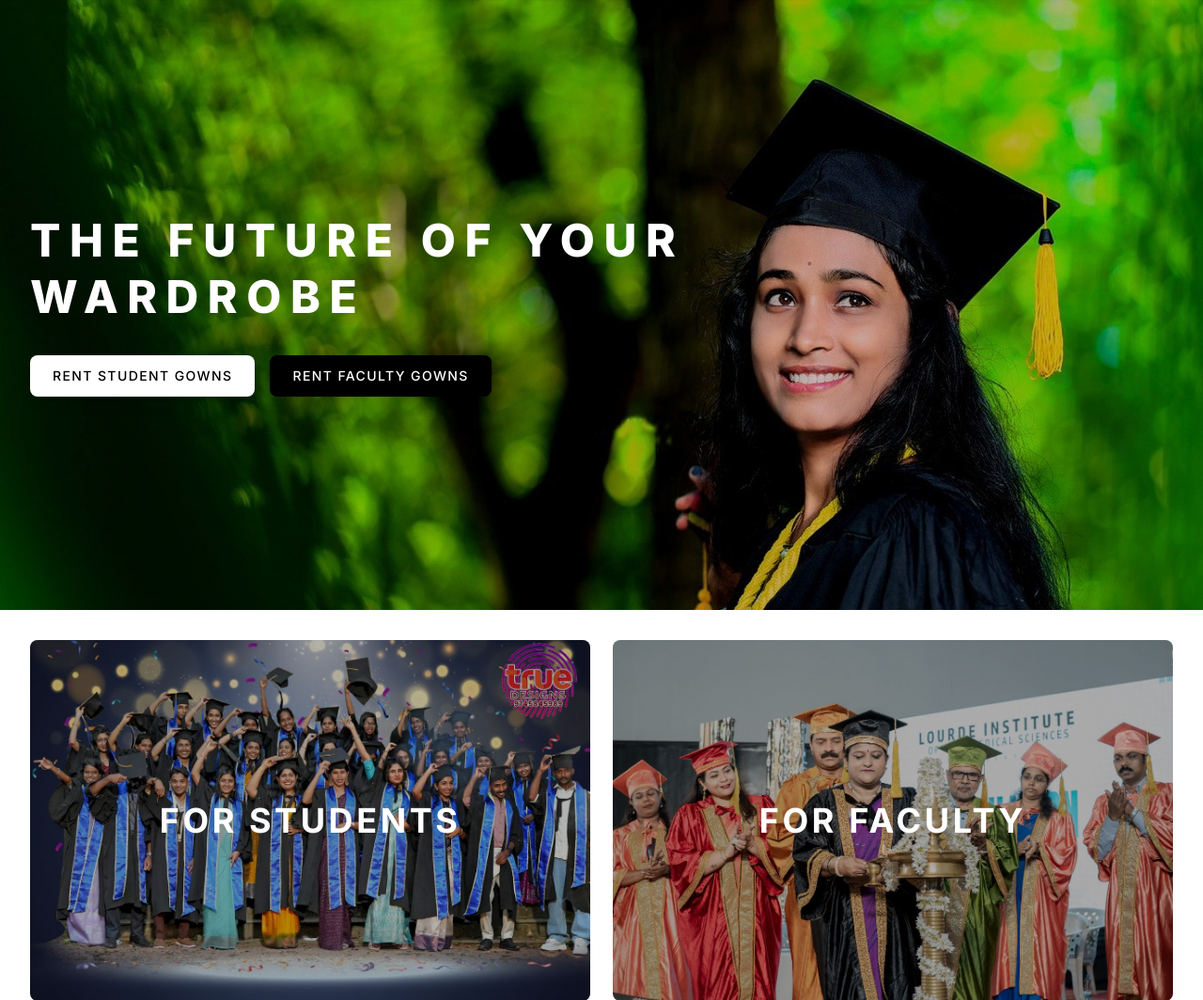
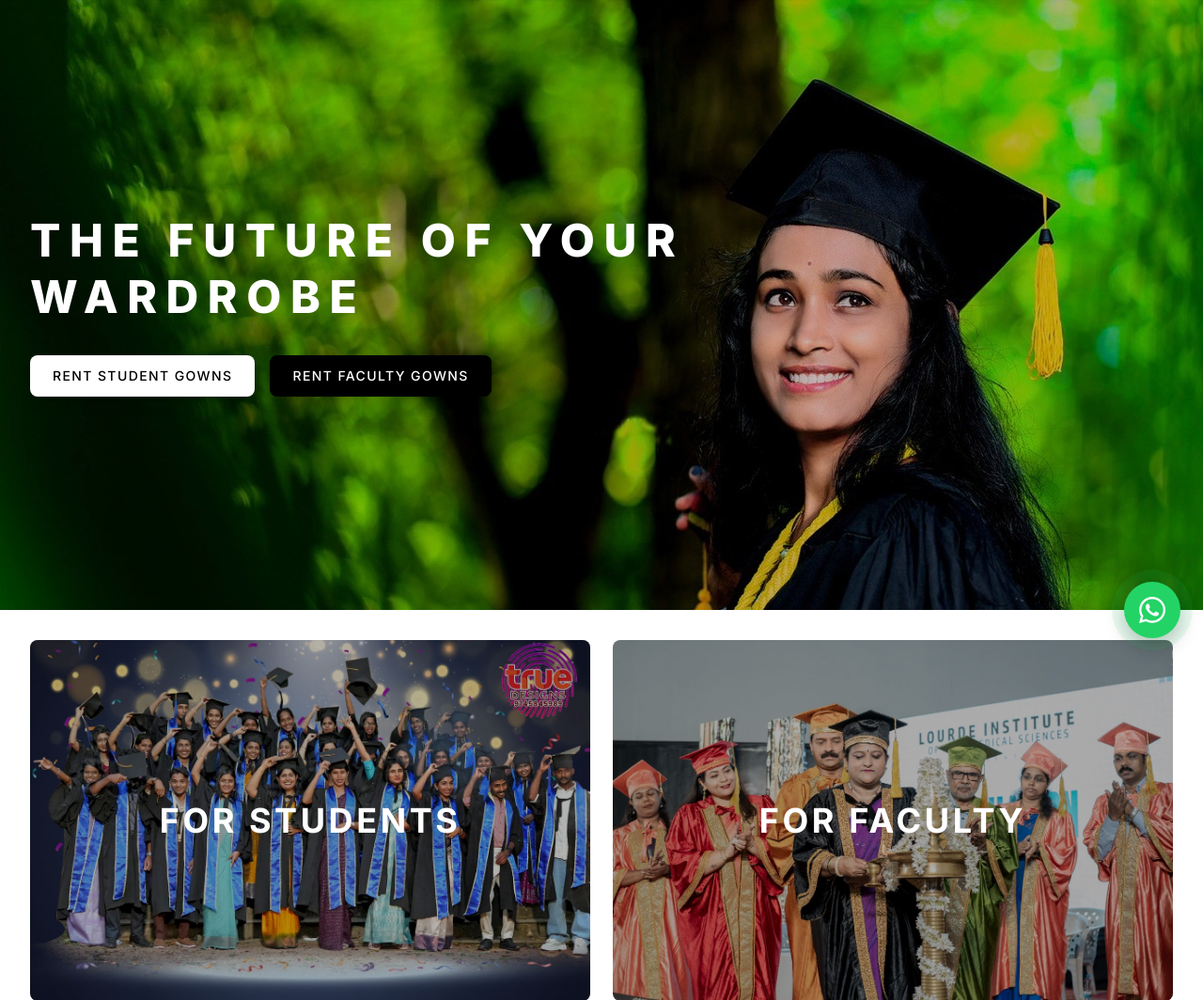
Before and after one commit to Manu-krishnan005/truedezigns, a Flask app: page / in a window 1280 px wide. Shown: the part 97-1161 px from the top of the page at 94% size. Run offline with Flask 3, Linux system fonts and the light colour scheme; some libraries are stand-ins or nearby versions.

Commit message:
Add files via upload

```diff
--- a/mehh/static/main.js
+++ b/mehh/static/main.js
@@ -16,7 +16,7 @@ const PRODUCTS = {
     name: 'Standard Student Gown',
     category: 'Student Gowns',
     designer: 'True Designs Exclusive',
-    images: ['/static/images/products/student-gown-1.jpg','/static/images/products/student-gown-2.jpg','/static/images/products/student-gown-3.jpg'],
+    images: ['/static/images/products/student-gown-1.jpg','/static/images/products/student-gown-2.jpg','/static/images/products/student-gown-3.jpg','/static/images/products/student-gown-4.jpg','/static/images/products/student-gown-5.jpg'],
     description: 'A classic black graduation gown suitable for all students. Comes with a matching cap and tassel.',
     rentalOptions: { durations: ['3 Days','5 Days'], sizes: ['XS','S','M','L','XL'] },
     keywords: ['student','gown','black','graduation','academic']
@@ -36,7 +36,11 @@ const PRODUCTS = {
     name: 'Faculty Gown',
     category: 'Faculty Gowns',
     designer: 'Prestigious Attire',
-    images: ['/static/images/products/faculty-gown-1.jpg'],
+    images: ['/static/images/products/faculty-gown-1.jpg',
+             '/static/images/products/faculty-gown-2.jpg',
+             '/static/images/products/faculty-gown-3.jpg',
+             '/static/images/products/faculty-gown-4.jpg'
+    ],
     description: 'A traditional red faculty gown.',
     rentalOptions: { durations: ['3 Days'], sizes: ['M','L'] },
     keywords: ['faculty','gown']
@@ -71,7 +75,14 @@ const PRODUCTS = {
     name: 'Customised Hoodies',
     category: 'Customised Hoodies',
     designer: 'True Dezigns Exclusive',
-    images: ['/static/images/products/stoles.jpg'],
+    images: [
+  '/static/images/products/stoles.jpg',
+  '/static/images/products/stoles-2.jpg',
+  '/static/images/products/stoles-3.jpg',
+  '/static/images/products/stoles-4.jpg',
+  '/static/images/products/stoles-5.jpg'
+],
+
     description: 'Personalised Hoodies for convocation ceremonies.',
     rentalOptions: { durations: ['3 Days'], sizes: ['Free Size'] },
     keywords: ['Hoodies','customised']
@@ -81,7 +92,10 @@ const PRODUCTS = {
     name: 'Framed Certificate with Medal Set',
     category: 'Framed Certificate with Medals',
     designer: 'True Designs',
-    images: ['/static/images/products/framed-certificate-1.jpg'],
+    images: ['/static/images/products/framed-certificate-1.jpg',
+        '/static/images/products/framed-certificate-2.jpg',
+        '/static/images/products/framed-certificate-3.jpg'
+    ],
     description: 'Beautifully framed certificate with medals.',
     rentalOptions: { durations: ['Permanent Purchase'] },
     keywords: ['certificate','medal']
@@ -253,12 +267,12 @@ function renderCategoryPage(categoryKey) {
     return `
   <div class="text-center gown-card">
   <a href="#product/${product.key}" class="block group">
-          <div class="relative overflow-hidden rounded-lg aspect-[3/4]">
+    <div class="relative overflow-hidden rounded-lg h-[260px] md:h-[320px] bg-white flex items-center justify-center">
       <img src="${product.images[0]}"
-     class="w-full h-full object-contain bg-white object-center"
+           class="max-h-full max-w-full object-contain transition-transform duration-300 group-hover:scale-105"
            alt="${product.name}">
+    </div>
 
-          </div>
           <p class="text-sm font-semibold mt-2">${product.name}</p>
           <p class="text-xs text-gray-500">${product.designer}</p>
         </a>
@@ -325,13 +339,20 @@ function renderProductPage(productKey) {
       </div>
 
       <div class="grid grid-cols-1 lg:grid-cols-2 gap-12">
-        <div id="product-image-container" class="relative overflow-hidden rounded-lg aspect-[3/4] shadow-lg">
-          ${imagesHtml}
-          <div class="absolute bottom-4 left-1/2 transform -translate-x-1/2 flex space-x-2">
-            ${images.map((_,i) => `<div class="thumbnail-dot h-1 w-6 rounded-full ${i===0 ? 'bg-white' : 'bg-gray-400 opacity-50'}"></div>`).join('')}
+        <div id="product-image-container"
+     class="relative overflow-hidden rounded-lg shadow-lg h-[480px]">
+
+  <div class="product-image-carousel">
+    <div class="product-slide-track">
+      ${images.map(img => `
+        <img src="${img}" class="product-slide-img" alt="${product.name}">
+      `).join('')}
     </div>
-          ${images.length>1 ? `<button id="prev-image" class="absolute left-4 top-1/2 transform -translate-y-1/2 bg-white/50 p-2 rounded-full">‹</button><button id="next-image" class="absolute right-4 top-1/2 transform -translate-y-1/2 bg-white/50 p-2 rounded-full">›</button>` : ''}
   </div>
+
+</div>
+
+
 
         <div>
           <p class="text-sm uppercase tracking-widest text-gray-500 mb-1">${product.designer}</p>
@@ -366,10 +387,6 @@ function renderProductPage(productKey) {
         </div>
       </div>
 
-      <div class="mt-20 border-t border-gray-200 pt-10">
-        <h3 class="text-2xl font-bold uppercase tracking-wider mb-8">Related Products</h3>
-        <div class="grid grid-cols-2 md:grid-cols-4 lg:grid-cols-6 gap-6">${relatedHtml}</div>
-      </div>
     </section>
   `;
 }
@@ -445,6 +462,7 @@ function renderPage(route = '') {
 
   if (routeType === 'product' && routeKey) {
   initProductPageWiring(routeKey);
+  initProductImageCarousel();
 }
 
   if (routeType === 'blog') {
@@ -524,10 +542,11 @@ function performSearch(query) {
 
   const resultHtml = matchingProducts.map(product => `
   <a
-    href="#product/${product.key}"
-    onclick="closeSearchAndNavigate()"
+  href="#"
+  onclick="navigateFromSearch(event, '${product.key}')"
   class="block group p-2 rounded-lg hover:bg-gray-50 transition duration-300"
 >
+
 
     <div class="relative overflow-hidden rounded-lg aspect-[3/4]">
       <img src="${product.images[0]}" class="w-full h-full object-cover object-center" alt="${product.name}">
@@ -538,14 +557,6 @@ function performSearch(query) {
 `).join('');
 
   resultsDiv.innerHTML = resultHtml;
-}
-
-function closeSearchAndNavigate() {
-  const searchOverlay = document.getElementById('search-overlay');
-  const searchInput = document.getElementById('search-input');
-
-  if (searchOverlay) searchOverlay.classList.remove('is-active');
-  if (searchInput) searchInput.value = '';
 }
 
 
@@ -890,6 +901,44 @@ function renderProfilePage() {
   `;
 }
 
+function initProductImageCarousel() {
+  const track = document.querySelector('.product-slide-track');
+  if (!track) return;
+
+  const slides = track.children;
+  if (slides.length <= 1) return;
+
+  let index = 0;
+
+  setInterval(() => {
+    index = (index + 1) % slides.length;
+    track.style.transform = `translateX(-${index * 100}%)`;
+  }, 2500); // matches your video feel
+}
+
+
+function navigateFromSearch(event, productKey) {
+  event.preventDefault();
+
+  const searchOverlay = document.getElementById('search-overlay');
+  const searchInput = document.getElementById('search-input');
+
+  // Close search overlay
+  if (searchOverlay) {
+    searchOverlay.classList.remove('is-active');
+    searchOverlay.classList.add('hidden');
+  }
+
+  // Clear input
+  if (searchInput) {
+    searchInput.value = '';
+  }
+
+  window.location.hash = `product/${productKey}`;
+}
+window.navigateFromSearch = navigateFromSearch;
+
+
 /* ---------- INITIALIZATION ---------- */
 document.addEventListener('DOMContentLoaded', () => {
   window.addEventListener('hashchange', () => {
--- a/mehh/static/styles.css
+++ b/mehh/static/styles.css
@@ -231,3 +231,86 @@ body {
   height: 100%;
   object-fit: cover;
 }
+
+
+/* =============================== */
+/* Auto Sliding Product Carousel */
+/* =============================== */
+
+.product-image-carousel {
+  width: 100%;
+  height: 100%;
+  overflow: hidden;
+}
+
+.product-slide-track {
+  display: flex;
+  height: 100%;
+  transition: transform 1s ease-in-out;
+}
+
+.product-slide-img {
+  min-width: 100%;
+  height: 100%;
+  object-fit: contain;
+  background: white;
+}
+
+/* =============================== */
+/* Floating WhatsApp Chat Button */
+/* =============================== */
+
+.whatsapp-float {
+  position: fixed;
+  bottom: 24px;
+  right: 24px;
+  width: 60px;
+  height: 60px;
+  background-color: #25D366;
+  color: white;
+  border-radius: 50%;
+  display: flex;
+  align-items: center;
+  justify-content: center;
+  font-size: 32px;
+  box-shadow: 0 8px 20px rgba(0, 0, 0, 0.25);
+  z-index: 999;
+  transition: transform 0.3s ease, box-shadow 0.3s ease;
+  text-decoration: none;
+
+  /* IMPORTANT */
+  overflow: visible;
+}
+.whatsapp-float:hover {
+  transform: translateY(-4px);
+  box-shadow: 0 12px 25px rgba(0, 0, 0, 0.3);
+}
+
+/* =============================== */
+/* WhatsApp Pulse Animation */
+/* =============================== */
+
+.whatsapp-float::after {
+  content: "";
+  position: absolute;
+  width: 100%;
+  height: 100%;
+  border-radius: 50%;
+  background: rgba(37, 211, 102, 0.6);
+  animation: whatsapp-pulse 2s infinite;
+  z-index: -1;
+}
+
+@keyframes whatsapp-pulse {
+  0% {
+    transform: scale(1);
+    opacity: 0.6;
+  }
+  70% {
+    transform: scale(1.6);
+    opacity: 0;
+  }
+  100% {
+    opacity: 0;
+  }
+}
--- a/mehh/templates/index.html
+++ b/mehh/templates/index.html
@@ -364,14 +364,13 @@
 </li>
 
                         <li>
-  <a href="https://www.facebook.com/truedesigns"
+   <a href="https://www.facebook.com/profile.php?id=61575041672717"
      target="_blank"
      rel="noopener noreferrer"
      class="hover:text-white flex items-center">
 
      <i class="fa-brands fa-facebook mr-2"></i>
      Facebook
-
   </a>
 </li>
 
@@ -410,5 +409,14 @@
 
     <!-- Main JS (module) -->
     <script type="module" src="{{ url_for('static', filename='main.js') }}"></script>
+
+    <!-- Floating WhatsApp Chat Button -->
+<a href="https://wa.me/919745845989"
+   target="_blank"
+   class="whatsapp-float"
+   aria-label="Chat with us on WhatsApp">
+  <i class="fa-brands fa-whatsapp"></i>
+</a>
+
 </body>
 </html>
```
Also changed, not shown: mehh/static/images/products/faculty-gown-2.jpg (added), mehh/static/images/products/faculty-gown-3.jpg (added), mehh/static/images/products/faculty-gown-4.jpg (added), mehh/static/images/products/framed-certificate-1.jpg, mehh/static/images/products/framed-certificate-2.jpg (added), mehh/static/images/products/framed-certificate-3.jpg (added), mehh/static/images/products/stoles-2.jpg (added), mehh/static/images/products/stoles-3.jpg (added), mehh/static/images/products/stoles-4.jpg (added), mehh/static/images/products/stoles-5.jpg (added), mehh/static/images/products/stoles.jpg, mehh/static/images/products/student-gown-2.jpg (added), mehh/static/images/products/student-gown-3.jpg (added), mehh/static/images/products/student-gown-4.jpg (added), 1 more files. Lines whose indentation alone changed are shown as unchanged.
